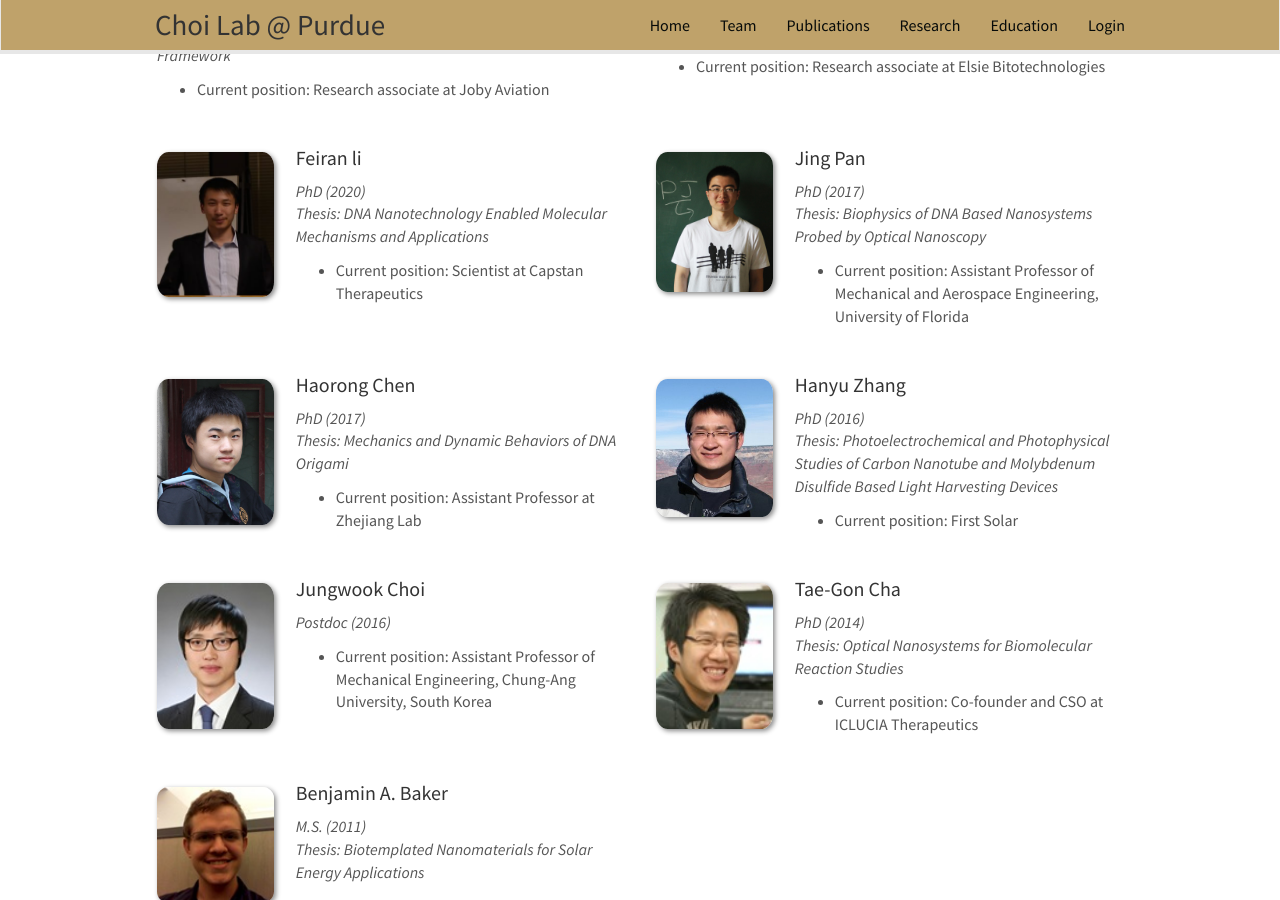
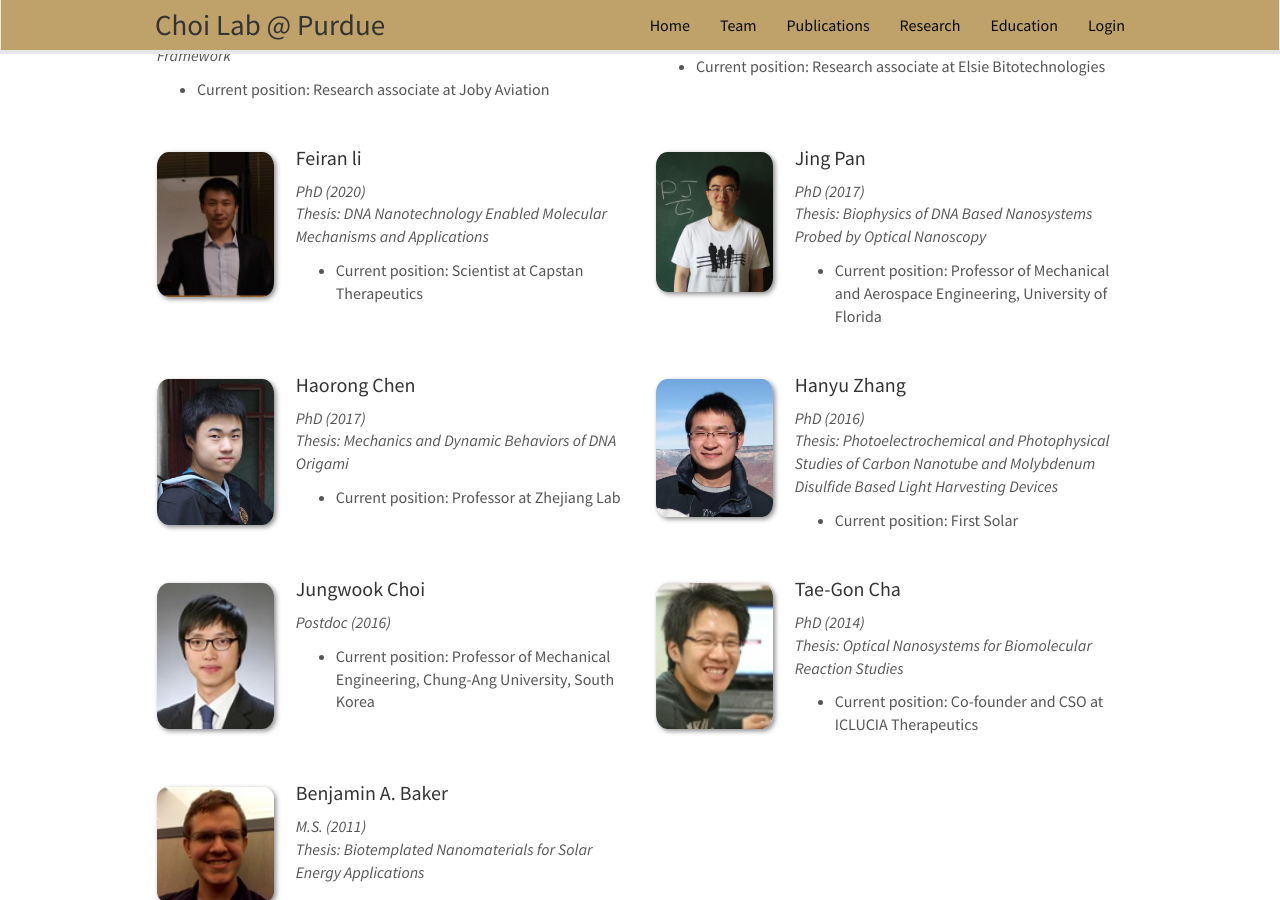
Before and after one commit to choidnalab/choidnalab.github.io, a Jekyll site: the page built from _pages/team.md, in a window 1280 px wide and 900 px high, scrolled down 2078 px. Built offline with Jekyll 4.4.1, drawn with Linux system fonts in a browser that asks for light colours; nearby versions of some CDN libraries.

Commit message:
Update current positions to 'Professor' in alumni data

```diff
--- a/_data/alumni_members.yml
+++ b/_data/alumni_members.yml
@@ -115,7 +115,7 @@
   duration:
   email:
   number_educ: 1
-  education1: "Current position: Assistant Professor of Mechanical and Aerospace Engineering, University of Florida "
+  education1: "Current position: Professor of Mechanical and Aerospace Engineering, University of Florida "
   education2:
   education3:
   education4:
@@ -127,7 +127,7 @@
   duration:
   email:
   number_educ: 1
-  education1: "Current position: Assistant Professor at Zhejiang Lab"
+  education1: "Current position: Professor at Zhejiang Lab"
   education2:
   education3:
 
@@ -151,7 +151,7 @@
   info2: ""
   email:
   number_educ: 1
-  education1: "Current position: Assistant Professor of Mechanical Engineering, Chung-Ang University, South Korea"
+  education1: "Current position: Professor of Mechanical Engineering, Chung-Ang University, South Korea"
   education2:
   education3:
   education4:
```
